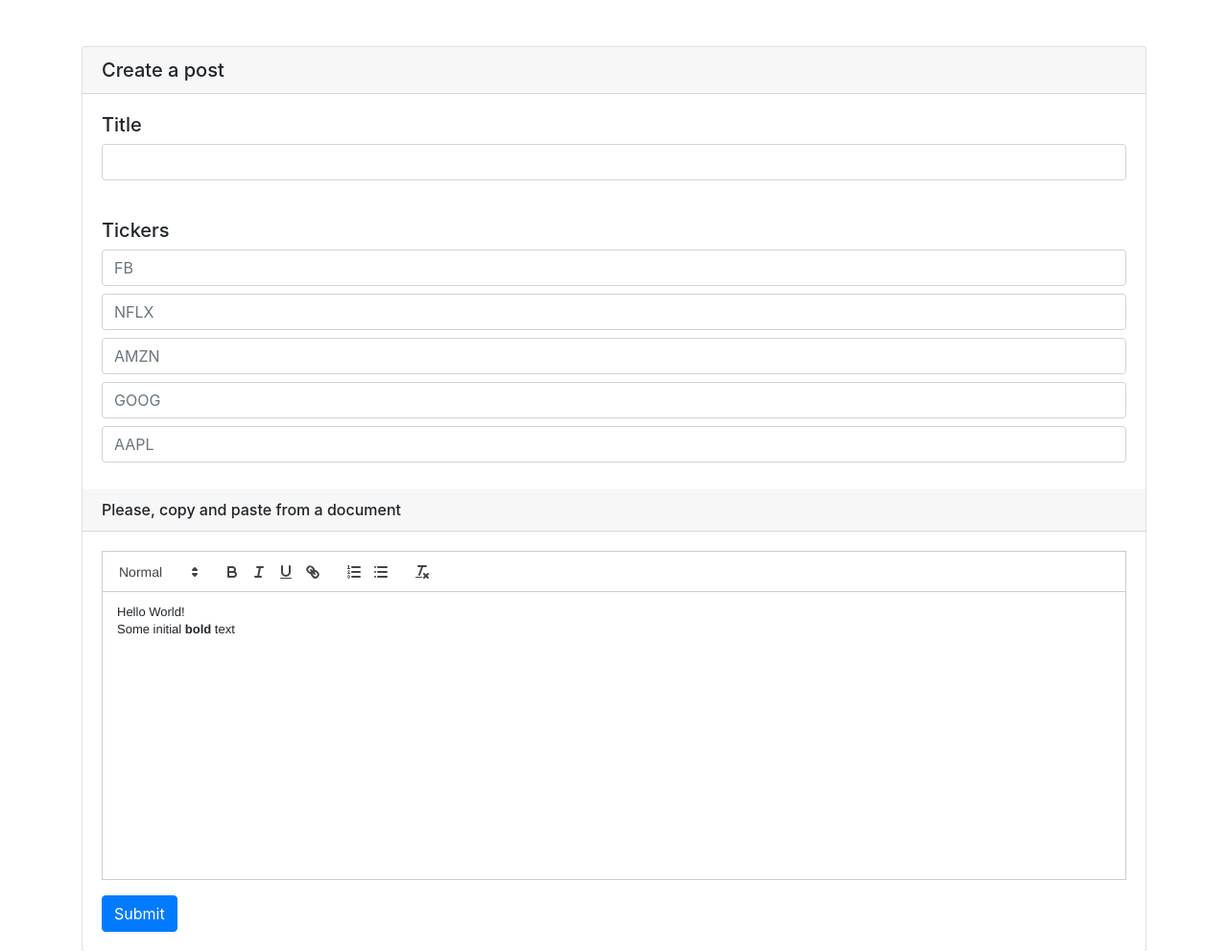
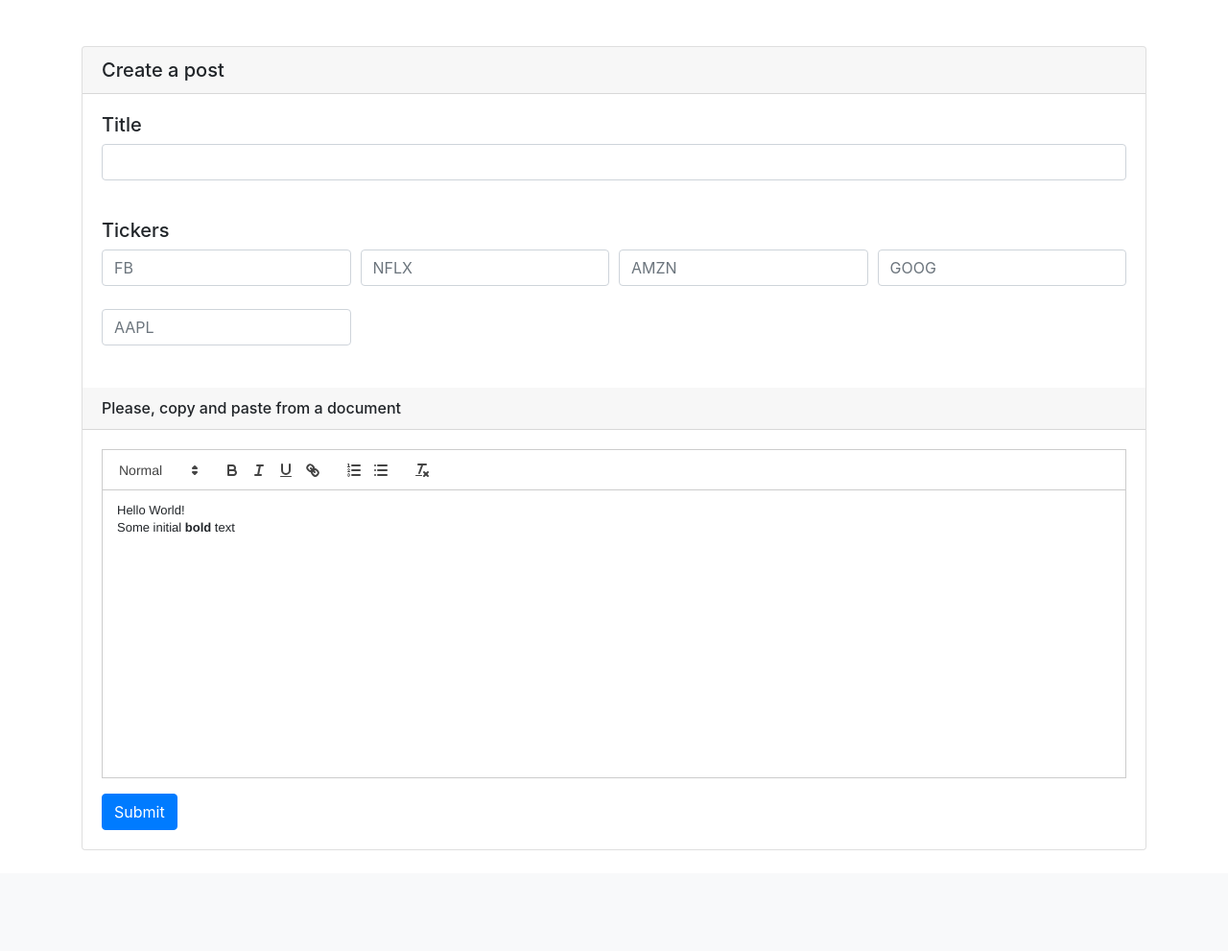
Before and after one commit to lakshaykhatter/Morealpha, a Flask app: page /post in a window 1280 px wide. Shown: the part 56-1047 px from the top of the page at 96% size. After the commit the page ends 942 px from the top, so only its background shows below. Run offline with Flask 2, Linux system fonts and the light colour scheme; the visitor is signed in with stand-in values (Sample User, id 1); data comes from the database, SQL or seed files in the repository; both versions use the stored data as it was after the commit; some libraries are stand-ins or nearby versions.

Commit message:
shortend create a post form

```diff
--- a/app/routes.py
+++ b/app/routes.py
@@ -139,10 +139,12 @@ def createpost():
 		ticker5 = request.form['ticker5']
 
 		tickers = [ticker1, ticker2, ticker3, ticker4, ticker5]
+
 		tickers = checkTickers(tickers)
+
 		if title == "":
 			return jsonify({'error': "Please add a title"})
-		elif ticker1 == "" or tickers==[]:
+		elif ticker1 == "" or tickers == []:
 			return jsonify({'error': "Please enter a valid ticker at the first input"})
 		elif body == "":
 			return jsonify({'error': "Please create a post"})
@@ -154,6 +156,7 @@ def createpost():
 
 		for tick in tickers:
 			p.tickers.append(tick)
+
 		db.session.add(p)
 		db.session.commit()
 
@@ -183,16 +186,3 @@ def unfollowTicker(ticker):
 	current_user.unfollowTicker(ticker)
 	db.session.commit()
 	return redirect(url_for('ticker', ticker=ticker.symbol))
-
-
-@app.after_request
-def add_header(r):
-    """
-    Add headers to both force latest IE rendering engine or Chrome Frame,
-    and also to cache the rendered page for 10 minutes.
-    """
-    r.headers["Cache-Control"] = "no-cache, no-store, must-revalidate"
-    r.headers["Pragma"] = "no-cache"
-    r.headers["Expires"] = "0"
-    r.headers['Cache-Control'] = 'public, max-age=0'
-    return r
--- a/app/static/js/createpost.js
+++ b/app/static/js/createpost.js
@@ -9,6 +9,7 @@ $( document ).ready(function() {
 		for ( i=0; i < el.length; i++ ) {
 			div.appendChild(el[i]);
 		}
+
 		$.ajax({
 			data : {
 				title : $("#title").val(),
@@ -24,6 +25,7 @@ $( document ).ready(function() {
 			type : 'POST',
 			url : '/post'
 		})
+
 		.done(function(data) {
 
 			if (data.error) {
--- a/app/templates/createPost.html
+++ b/app/templates/createPost.html
@@ -16,12 +16,13 @@
 </div>
 
   <div class="card-body"> <h5>Tickers </h5>
-
-      <input class="form-control mb-2 mr-sm-2" id="ticker1" placeholder="FB">
-      <input class="form-control mb-2 mr-sm-2" id="ticker2" placeholder="NFLX">
-      <input class="form-control mb-2 mr-sm-2" id="ticker3" placeholder="AMZN">
-      <input class="form-control mb-2 mr-sm-2" id="ticker4" placeholder="GOOG">
-      <input class="form-control mb-2 mr-sm-2" id="ticker5" placeholder="AAPL">
+    <div class="form-row">
+        <div class="col-md-3 mb-3"> <input class="form-control mb-2 mr-sm-2" id="ticker1" placeholder="FB"> </div>
+         <div class="col-md-3 mb-3"> <input class="form-control mb-2 mr-sm-2" id="ticker2" placeholder="NFLX"> </div>
+         <div class="col-md-3 mb-3"> <input class="form-control mb-2 mr-sm-2" id="ticker3" placeholder="AMZN"> </div>
+         <div class="col-md-3 mb-3"> <input class="form-control mb-2 mr-sm-2" id="ticker4" placeholder="GOOG"> </div>
+         <div class="col-md-3 mb-3">  <input class="form-control mb-2 mr-sm-2" id="ticker5" placeholder="AAPL"> </div>
+      </div>
   </div>
 
 
```
Also changed, not shown: app.db.
